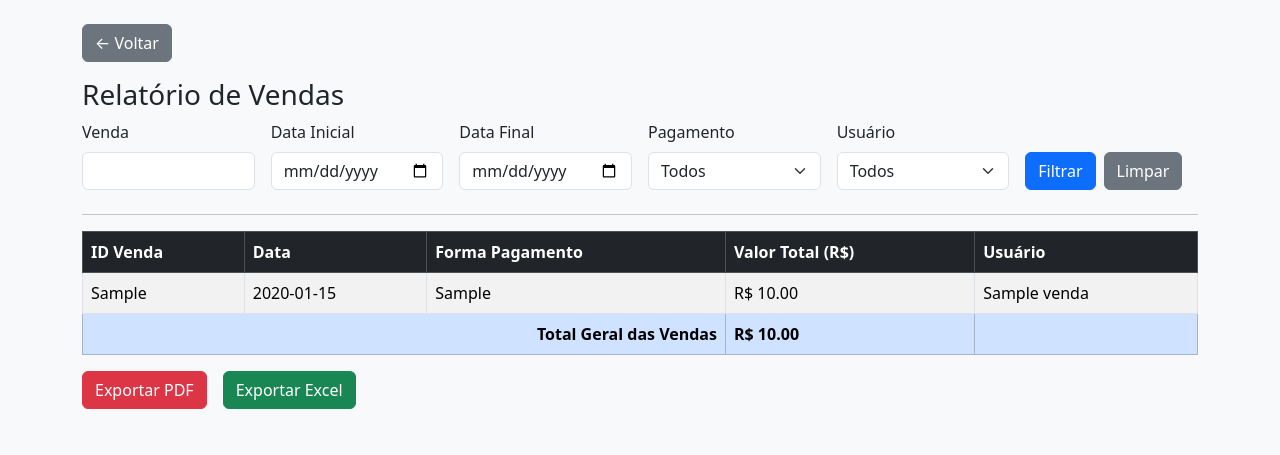
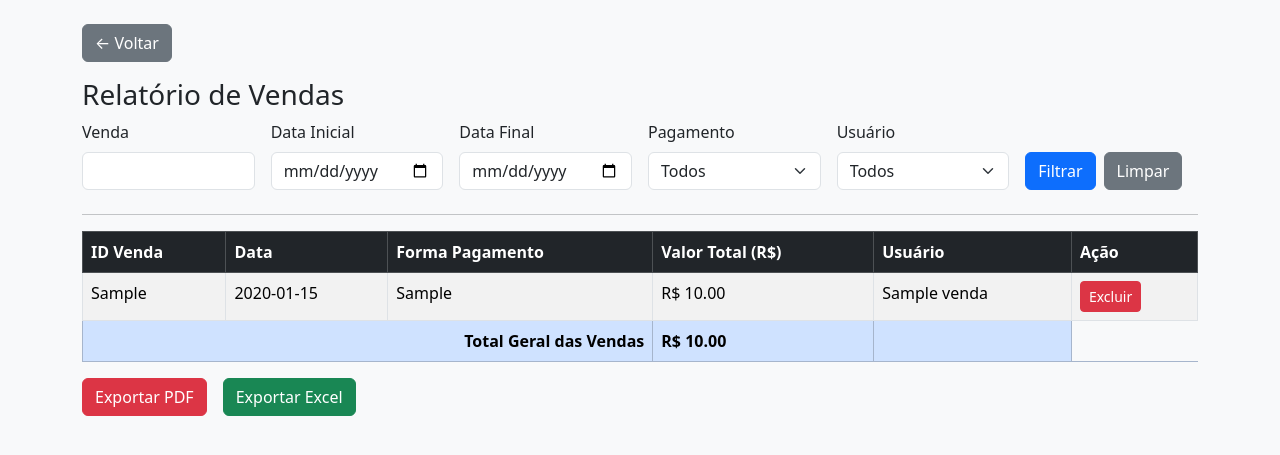
Before and after one commit to CristianoAds2025/sistema_quermesse, a Flask app: page /relatorios in a window 1280 px wide. Shown: the part 56-511 px from the top of the page. Run offline with Flask 3, Linux system fonts and the light colour scheme; the visitor is signed in with stand-in values (Sample User, id 1); a database or web service that is not in the repository returns one stand-in record (values such as "Sample title"); some libraries are stand-ins or nearby versions.

Commit message:
Update relatorios.html

```diff
--- a/templates/relatorios.html
+++ b/templates/relatorios.html
@@ -88,6 +88,7 @@ Limpar
 <th>Forma Pagamento</th>
 <th>Valor Total (R$)</th>
 <th>Usuário</th>
+<th>Ação</th>
 </tr>
 </thead>
 
@@ -100,6 +101,20 @@ Limpar
 <td>{{ v.forma_pagamento }}</td>
 <td>R$ {{ "%.2f"|format(v.total) }}</td>
 <td>{{ v.nome_usuario }}</td>
+
+<td>
+
+<form method="post"
+action="/excluir_venda/{{ v.numero_venda }}"
+onsubmit="return confirmarExclusao({{ v.numero_venda }})">
+
+<button class="btn btn-danger btn-sm">
+Excluir
+</button>
+
+</form>
+
+</td>
 </tr>
 {% endfor %}
 
@@ -130,4 +145,14 @@ Exportar Excel
 
 </div>
 
+<script>
+
+function confirmarExclusao(numero){
+
+return confirm("Tem certeza que deseja excluir a venda nº " + numero + "?");
+
+}
+
+</script>
+
 {% endblock %}
```
